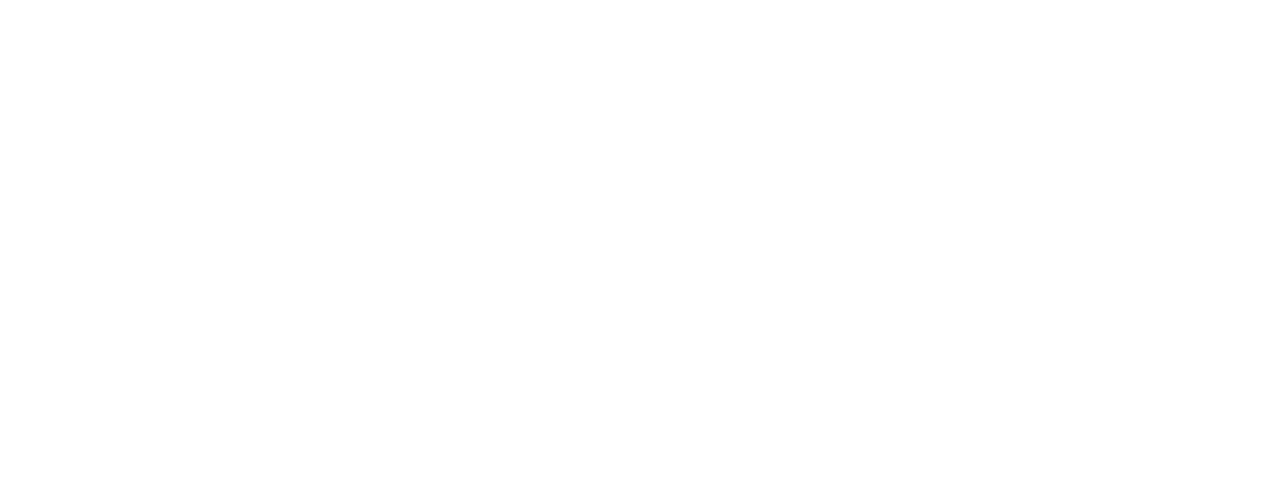
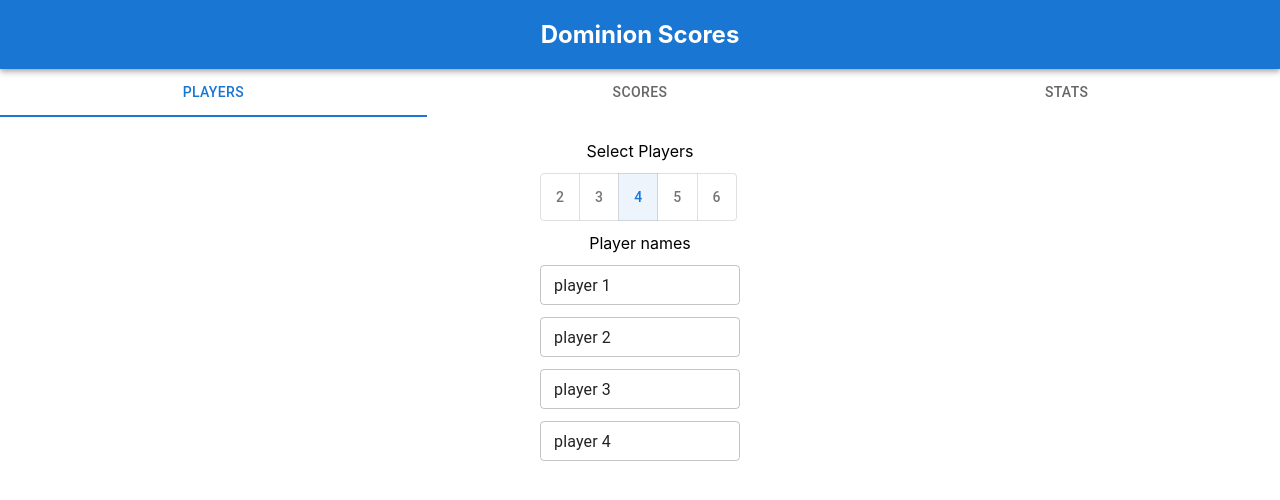
Before and after one commit to sho25/dominion-scores, a React (Create React App) app: page / in a window 1280 px wide. Shown: the top 500 px of the page. Built offline with nearby package versions, Linux system fonts and the light colour scheme.

Commit message:
create player input

```diff
--- a/package.json
+++ b/package.json
@@ -17,7 +17,7 @@
     "react": "^17.0.2",
     "react-dom": "^17.0.2",
     "react-google-charts": "^3.0.15",
-    "react-hooks-form": "^2.0.1",
+    "react-hook-form": "^7.22.5",
     "react-responsive": "^9.0.0-beta.5",
     "react-scripts": "5.0.0",
     "sass": "^1.46.0",
--- a/src/App.scss
+++ b/src/App.scss
@@ -2,37 +2,6 @@
   text-align: center;
 }
 
-.App-logo {
-  height: 40vmin;
-  pointer-events: none;
+.app-bar {
+  text-align: center;
 }
-
-@media (prefers-reduced-motion: no-preference) {
-  .App-logo {
-    animation: App-logo-spin infinite 20s linear;
-  }
-}
-
-.App-header {
-  background-color: #282c34;
-  min-height: 100vh;
-  display: flex;
-  flex-direction: column;
-  align-items: center;
-  justify-content: center;
-  font-size: calc(10px + 2vmin);
-  color: white;
-}
-
-.App-link {
-  color: #61dafb;
-}
-
-@keyframes App-logo-spin {
-  from {
-    transform: rotate(0deg);
-  }
-  to {
-    transform: rotate(360deg);
-  }
-}
--- a/src/App.tsx
+++ b/src/App.tsx
@@ -1,8 +1,51 @@
-import React from 'react';
+import React, { useState } from 'react';
+import { AppBar } from '@mui/material';
+
+import TabMenu from './components/TabMenu';
+import PlayerInput from './components/PlayerInput';
+import { MAX_PLAYERS } from './constant';
+
 import './App.scss';
 
 function App() {
-  return <div className="App"></div>;
+  const [numPlayers, setNumPlayers] = useState(4);
+  const [players, setPlayers] = useState<string[]>(
+    Array(MAX_PLAYERS)
+      .fill(undefined)
+      .map((_, index) => `player ${index + 1}`)
+  );
+  const [scores, setScores] = useState<number[][]>([]);
+
+  const setPlayerName = (index: number, value: string) => {
+    const newPlayers = [...players];
+    newPlayers[index] = value;
+    setPlayers(newPlayers);
+  };
+
+  const labels = ['players', 'scores', 'stats'];
+  const content = [
+    <PlayerInput
+      numPlayers={numPlayers}
+      players={players}
+      setNumPlayers={setNumPlayers}
+      setPlayerName={setPlayerName}
+    />,
+    <div>scores</div>,
+    <div>stats</div>,
+  ];
+
+  return (
+    <>
+      {/* header */}
+      <AppBar position="static">
+        <h2 className="app-bar">Dominion Scores</h2>
+      </AppBar>
+      {/* content */}
+      <div className="App">
+        <TabMenu isFullWidth={true} labels={labels} tabContent={content} />
+      </div>
+    </>
+  );
 }
 
 export default App;
--- /dev/null
+++ b/src/components/PlayerInput/PlayerInput.scss
@@ -0,0 +1,19 @@
+.playerContainer {
+  align-items: center;
+  width: 100%;
+
+  .title {
+    padding-bottom: 12px;
+  }
+
+  .group {
+    font-size: 18px;
+    padding-bottom: 12px;
+    width: 200px;
+  }
+
+  .field {
+    padding-bottom: 12px;
+    width: 200px;
+  }
+}
--- /dev/null
+++ b/src/components/PlayerInput/index.tsx
@@ -0,0 +1,66 @@
+import { ToggleButtonGroup, ToggleButton, TextField } from '@mui/material';
+import React from 'react';
+import { MAX_PLAYERS } from '../../constant';
+
+import './PlayerInput.scss';
+
+type Props = {
+  numPlayers: number;
+  players: string[];
+  setNumPlayers: (n: number) => void;
+  setPlayerName: (index: number, value: string) => void;
+};
+
+function PlayerInput(props: Props) {
+  const { numPlayers, players, setNumPlayers, setPlayerName } = props;
+  const handleNumPlayerClick = (
+    event: React.MouseEvent<HTMLElement>,
+    newPlayers: string | null
+  ) => {
+    if (newPlayers !== null) {
+      setNumPlayers(parseInt(newPlayers));
+    }
+  };
+
+  return (
+    <div className="playerContainer">
+      <div className="title">Select Players</div>
+      <ToggleButtonGroup
+        className="group"
+        exclusive
+        color="primary"
+        value={numPlayers.toString()}
+        onChange={handleNumPlayerClick}
+      >
+        {Array(MAX_PLAYERS - 1)
+          .fill(undefined)
+          .map((_, index) => (
+            <ToggleButton key={index} value={(index + 2).toString()}>
+              &nbsp;{index + 2}&nbsp;
+            </ToggleButton>
+          ))}
+      </ToggleButtonGroup>
+      <div className="title">Player names</div>
+      {players.slice(0, numPlayers).map((player, index) => {
+        return (
+          <div key={index}>
+            <TextField
+              className="field"
+              id={`playerInput-${index}`}
+              //   label={`player ${index + 1}`}
+              defaultValue={player}
+              size="small"
+              onChange={(e) => setPlayerName(index, e.target.value)}
+              onBlur={(e) => {
+                if (e.target.value === '')
+                  setPlayerName(index, `player ${index + 1}`);
+              }}
+            />
+          </div>
+        );
+      })}
+    </div>
+  );
+}
+
+export default PlayerInput;
--- /dev/null
+++ b/src/components/TabMenu/TabMenu.scss
@@ -0,0 +1,4 @@
+.container {
+  padding: 24px;
+  height: 100%;
+}
--- /dev/null
+++ b/src/components/TabMenu/index.tsx
@@ -0,0 +1,47 @@
+import React, { ReactNode, useState } from 'react';
+import { Tab, Tabs } from '@mui/material';
+
+import './TabMenu.scss';
+
+type Props = {
+  labels: string[];
+  tabContent: ReactNode[];
+  isFullWidth?: boolean;
+};
+
+function Content(props: { index: number; value: number; children: ReactNode }) {
+  const { index, value, children } = props;
+  return <div>{index === value ? children : null}</div>;
+}
+
+function TabMenu(props: Props) {
+  const { labels, tabContent, isFullWidth } = props;
+  const [value, setValue] = React.useState(0);
+
+  const handleChange = (event: React.SyntheticEvent, newValue: number) => {
+    setValue(newValue);
+  };
+
+  return (
+    <div>
+      <Tabs
+        value={value}
+        onChange={handleChange}
+        variant={isFullWidth ? 'fullWidth' : undefined}
+      >
+        {labels.map((label) => (
+          <Tab label={label} />
+        ))}
+      </Tabs>
+      <div className="container">
+        {tabContent.map((content: ReactNode, index: number) => (
+          <Content value={value} index={index}>
+            {content}
+          </Content>
+        ))}
+      </div>
+    </div>
+  );
+}
+
+export default TabMenu;
--- /dev/null
+++ b/src/constant/index.ts
@@ -0,0 +1 @@
+export const MAX_PLAYERS = 6;
```
Also changed, not shown: 1 other file (tests, documents, lock files or other folders).
